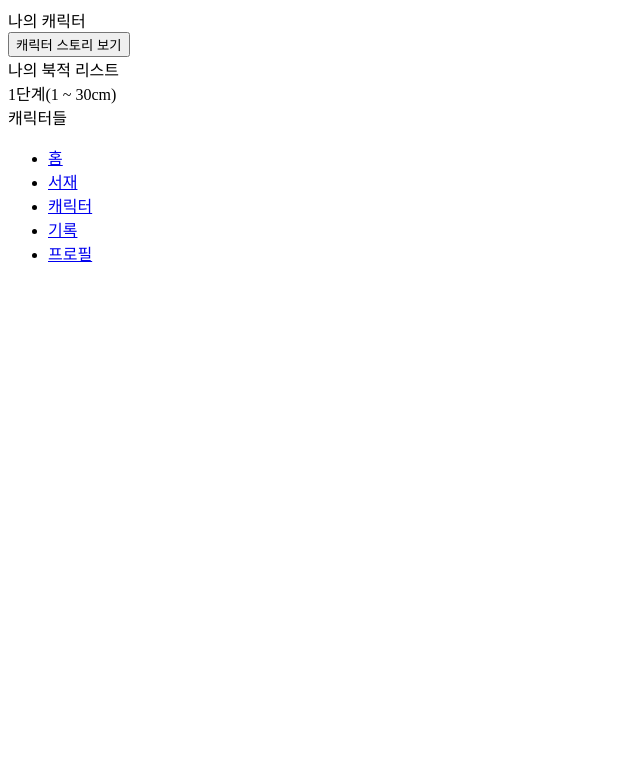
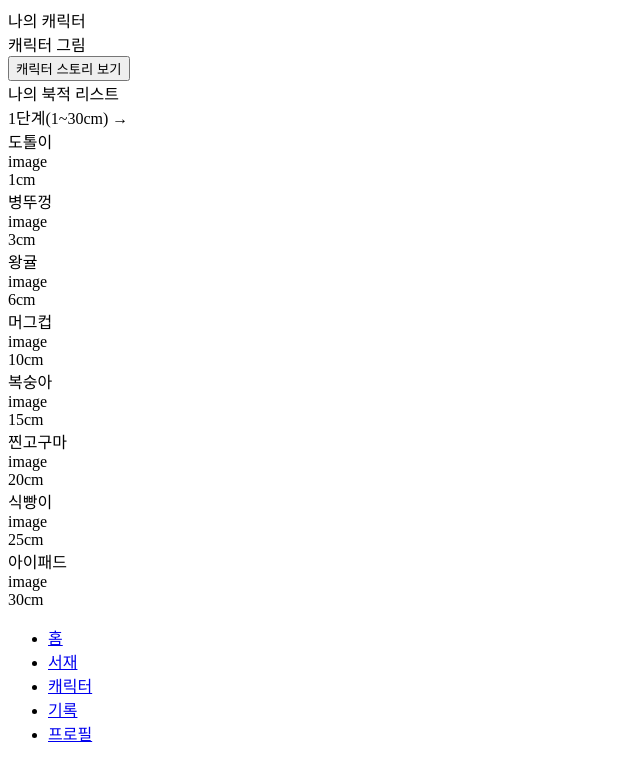
Before and after one commit to jyy1554/bookjuk, a React (Create React App) app: page /#/character in a window 1280 px wide. Shown: the top 780 px of the page, without its empty margins (0-640 px from the left). Built offline with nearby package versions, Linux system fonts and the light colour scheme; no server answers; the database is empty; sample sign-in values are in the browser's storage.

Commit message:
캐릭터 페이지 - 단계 이동 기능 구현

```diff
--- a/src/routes/Character.js
+++ b/src/routes/Character.js
@@ -1,14 +1,97 @@
-import React from "react";
+import React, { useState } from "react";
 
 function Character() {
+    const [level, setLevel] = useState(1);
+    const characters = [
+        {
+            id: 1,
+            name: "도톨이",
+            height: 1,
+        },
+        {
+            id: 2,
+            name: "병뚜껑",
+            height: 3,
+        },
+        {
+            id: 3,
+            name: "왕귤",
+            height: 6,
+        },
+        {
+            id: 4,
+            name: "머그컵",
+            height: 10,
+        },
+        {
+            id: 5,
+            name: "복숭아",
+            height: 15,
+        },
+        {
+            id: 6,
+            name: "찐고구마",
+            height: 20,
+        },
+        {
+            id: 7,
+            name: "식빵이",
+            height: 25,
+        },
+        {
+            id: 8,
+            name: "아이패드",
+            height: 30,
+        },
+    ];
+    const levels = [
+        "1단계(1~30cm)",
+        "2단계(33~60cm)",
+        "3단계(65~100cm)",
+        "4단계(105~150cm)",
+        "5단계(155~200cm)",
+    ];
+
+    const onPrevClick = (e) => {
+        e.preventDefault();
+
+        setLevel((prev) => (prev <= 1 ? 1 : prev - 1));
+        console.log(level);
+    };
+
+    const onNextClick = (e) => {
+        e.preventDefault();
+
+        setLevel((prev) => (prev >= 5 ? 5 : prev + 1));
+        console.log(level);
+    };
+
     return (
         <div className="container">
             <div>나의 캐릭터</div>
+            <div>캐릭터 그림</div>
             <button>캐릭터 스토리 보기</button>
-            <br />
-            <span>나의 북적 리스트</span>
-            <div>1단계(1 ~ 30cm)</div>
-            <div>캐릭터들</div>
+            <div>나의 북적 리스트</div>
+            {level > 1 && <span onClick={onPrevClick}>← </span>}
+            <span>{levels[level - 1]}</span>
+            {level < 5 && <span onClick={onNextClick}> →</span>}
+            {level === 1 ? (
+                <div>
+                    {characters.map((char) => (
+                        <div key={char.id}>
+                            <div>{char.name}</div>
+                            <div>image</div>
+                            <div>{char.height}cm</div>
+                        </div>
+                    ))}
+                </div>
+            ) : (
+                <div>
+                    <div>레벨이 아직 잠겨있어요!</div>
+                    <div>북적이 상점에서 오픈해주세요</div>
+                    <div>북적이 상점 가기</div>
+                </div>
+            )}
         </div>
     );
 }
```
